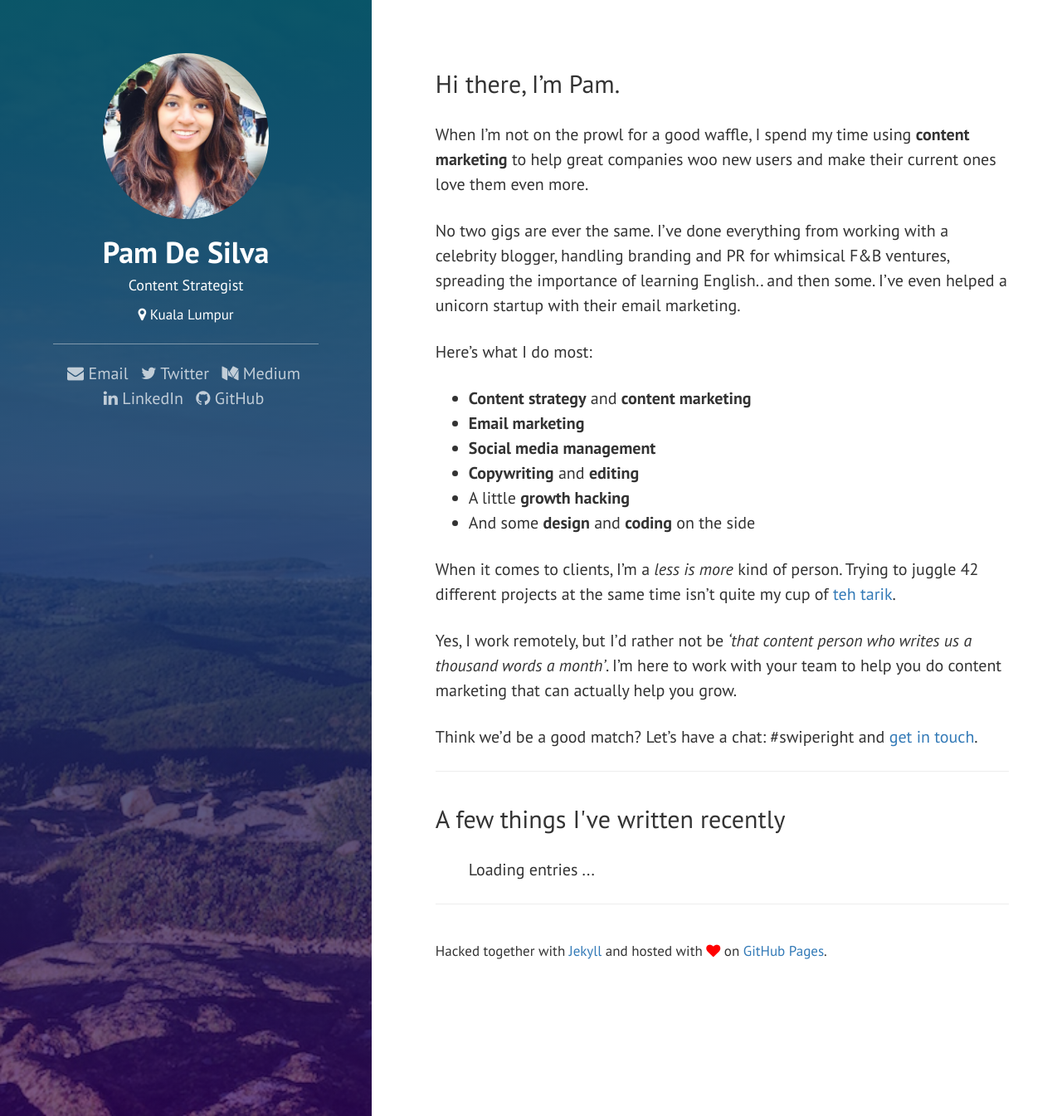
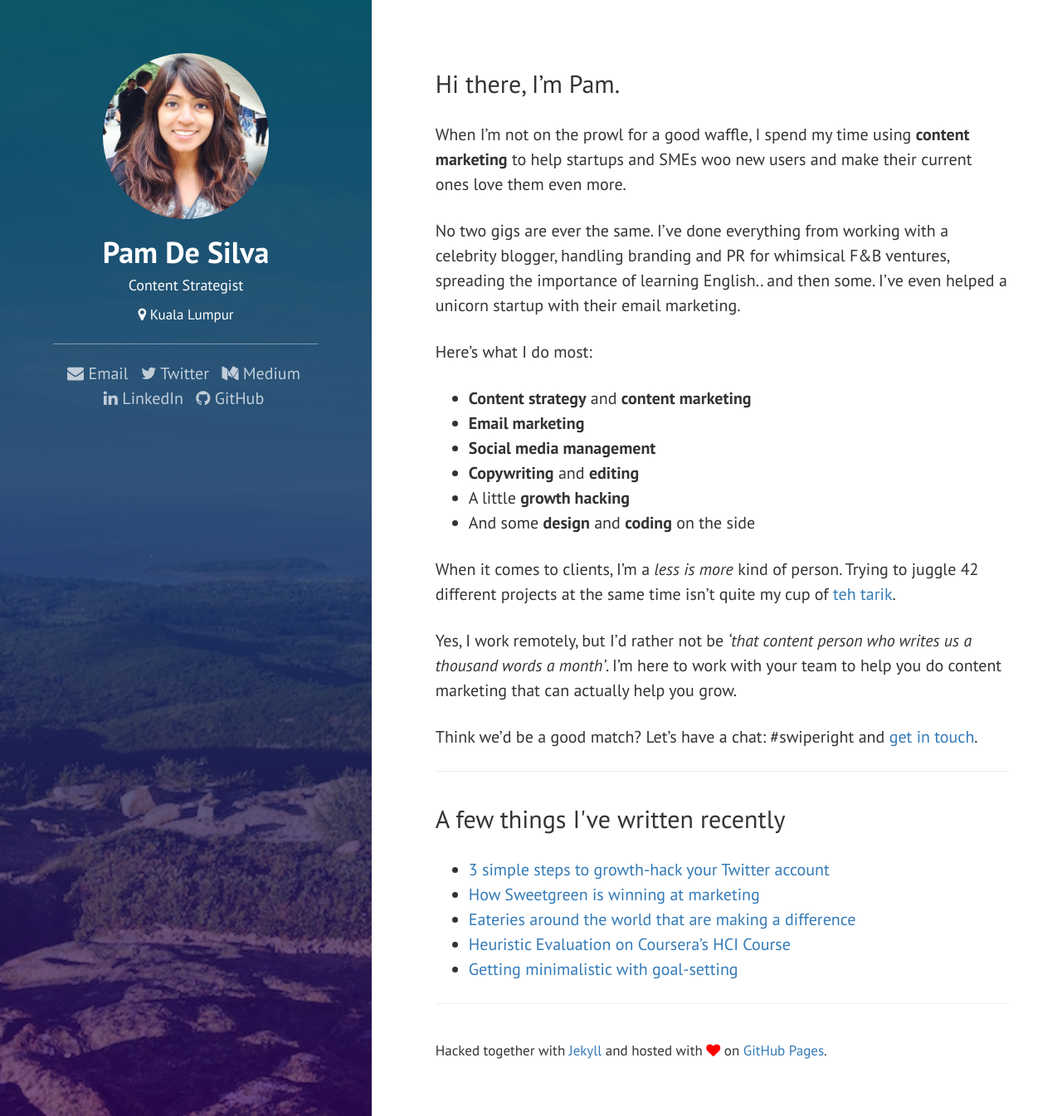
Before and after one commit to pamdesilva/personal-site, a Jekyll site: the page built from index.md, in a window 1280 px wide and 1345 px high. Shown: the whole window at 83% size. Built offline with Jekyll 4.4.1, drawn with Linux system fonts in a browser that asks for light colours; nearby versions of some CDN libraries.

Commit message:
Medium RSS links down - added them manually

```diff
--- a/_layouts/default.html
+++ b/_layouts/default.html
@@ -52,8 +52,15 @@
 
         <section>
           <h2>A few things I've written recently</h2>
-          <ul class="posts post-list mediumfeed" id="feed-container">
+<!--           <ul class="posts post-list mediumfeed" id="feed-container">
           loading posts from Medium...
+          </ul> -->
+          <ul>
+            <li><a href="https://medium.com/@pamdesilva/3-simple-steps-to-growth-hack-your-twitter-account-463251cdd57e#.w2s3a3med">3 simple steps to growth-hack your Twitter account</a></li>
+            <li><a href="https://medium.com/@pamdesilva/5-ways-sweetgreen-is-winning-at-marketing-1355013f5cc#.btkbfvlb4">How Sweetgreen is winning at marketing</a></li>
+            <li><a href="https://medium.com/@pamdesilva/how-these-eateries-around-the-world-are-making-a-difference-8190bfac9af#.bxugwrjz9">Eateries around the world that are making a difference</a></li>
+            <li><a href="https://medium.com/@pamdesilva/performing-a-heuristic-evaluation-on-coursera-s-hci-course-548c6f18f28f#.vhdkloet8">Heuristic Evaluation on Coursera’s HCI Course</a></li>
+            <li><a href="https://medium.com/@pamdesilva/getting-minimalistic-with-goal-setting-2b506c657220#.2hk2sprod">Getting minimalistic with goal-setting</a></li>
           </ul>
         </section>
 
--- a/css/main.css
+++ b/css/main.css
@@ -99,3 +99,7 @@ p, ul {
 .socialicons {
 	margin-bottom: 0;
 }
+
+li {
+	text-decoration: none;
+}
--- a/index.md
+++ b/index.md
@@ -4,7 +4,7 @@ layout: default
 
 ##Hi there, I’m Pam.
 
-When I’m not on the prowl for a good waffle, I spend my time using **content marketing** to help great companies woo new users and make their current ones love them even more.
+When I’m not on the prowl for a good waffle, I spend my time using **content marketing** to help startups and SMEs woo new users and make their current ones love them even more.
 
 No two gigs are ever the same. I’ve done everything from working with a celebrity blogger, handling branding and PR for whimsical F&B ventures, spreading the importance of learning English.. and then some. I’ve even helped a unicorn startup with their email marketing.
 
```
